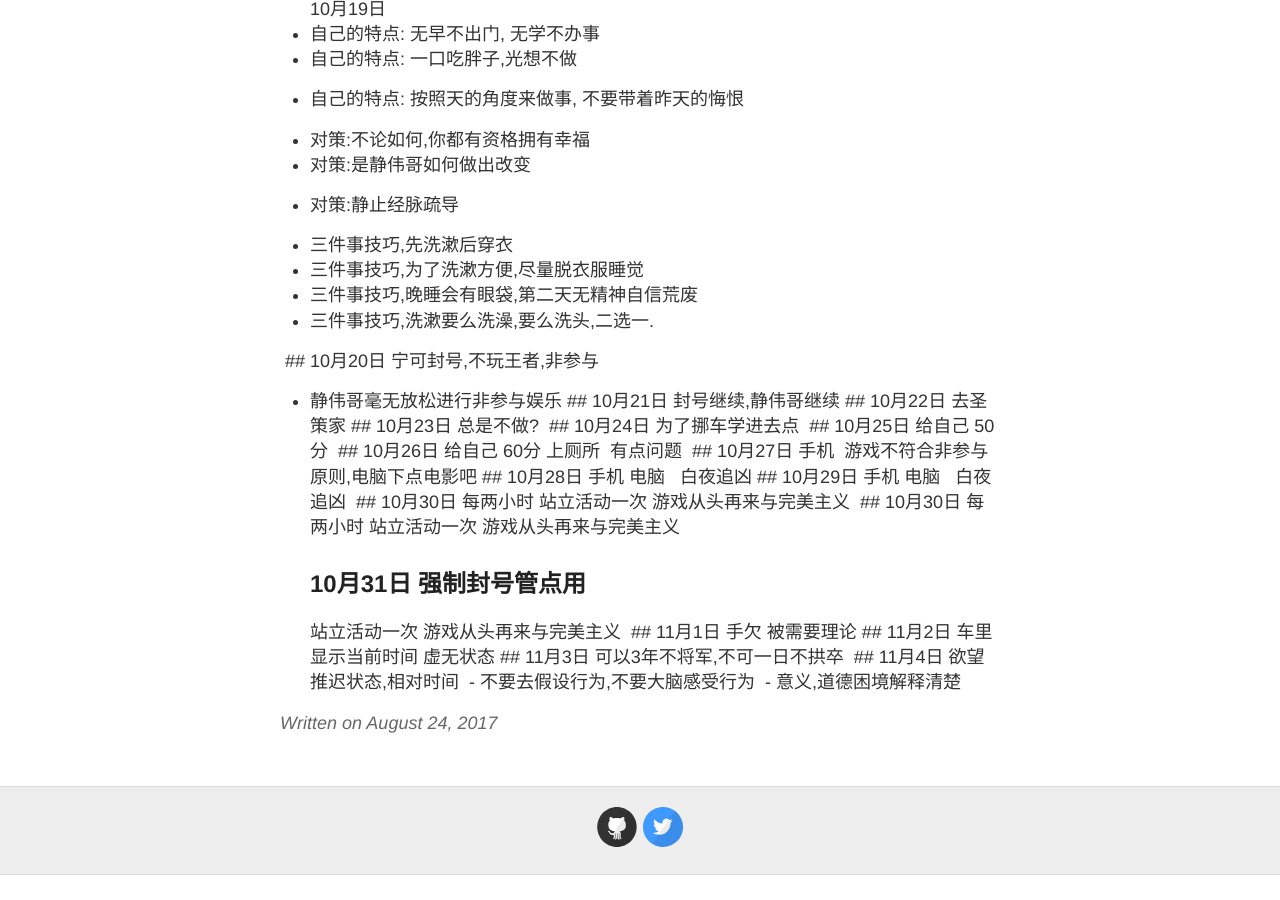
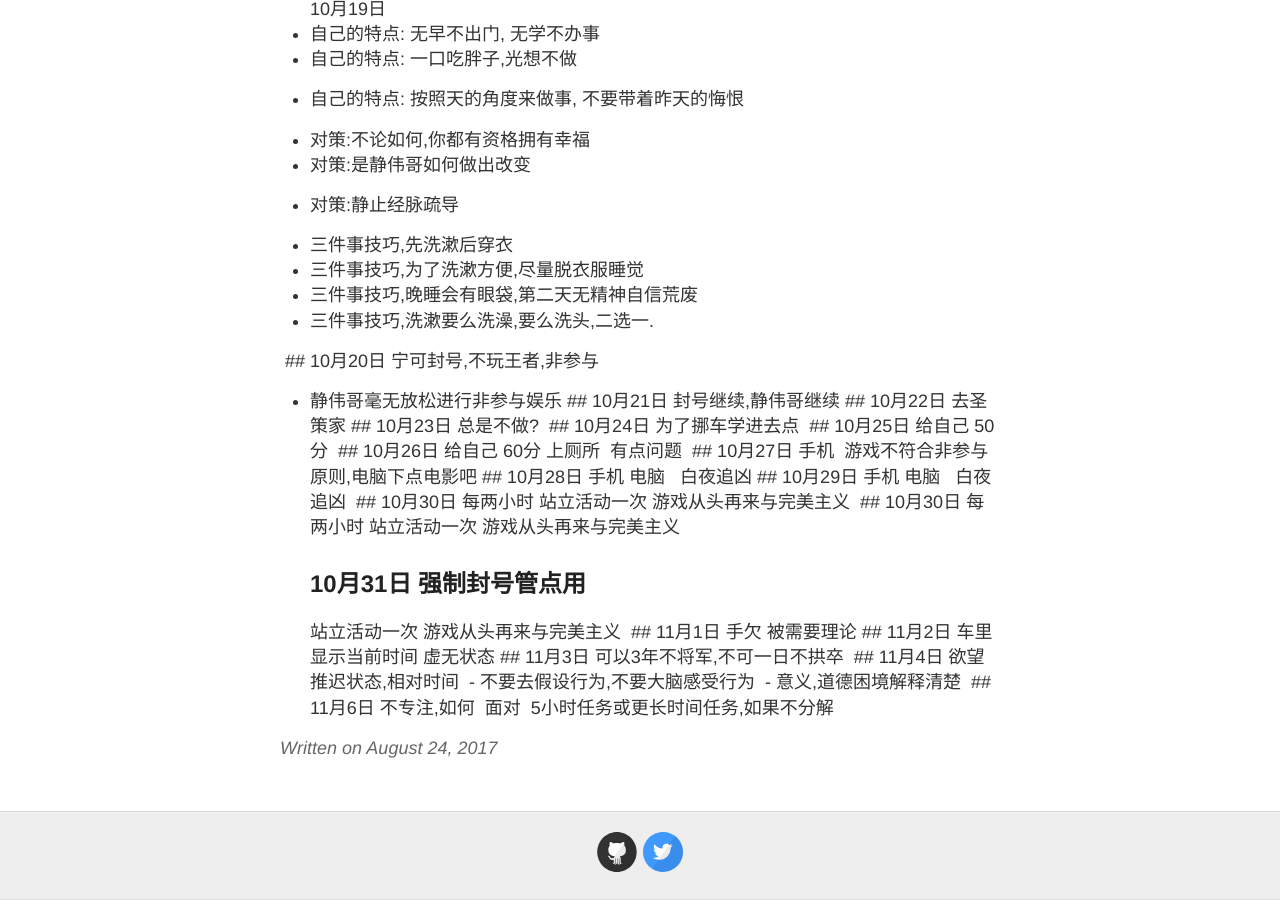
Before and after one commit to evelol/zzx_blog, a Jekyll site: the page built from _posts/2017-08-24-Ok.md, in a window 1280 px wide and 900 px high, scrolled down 5413 px. Built offline with Jekyll 4.4.1, drawn with Linux system fonts in a browser that asks for light colours; our own code applies the rules of GitHub Pages for plain Markdown files; before the commit the page ends 6288 px from its top, so only the background shows below that.

Commit message:
Update 2017-08-24-Ok.md

```diff
--- a/_posts/2017-08-24-Ok.md
+++ b/_posts/2017-08-24-Ok.md
@@ -184,3 +184,6 @@ q## 24日,昨天搞了搞linux，用了下deepin
   ## 11月4日 欲望推迟状态,相对时间
   - 不要去假设行为,不要大脑感受行为
   - 意义,道德困境解释清楚
+   ## 11月6日 不专注,如何
+ 面对
+ 5小时任务或更长时间任务,如果不分解
```
